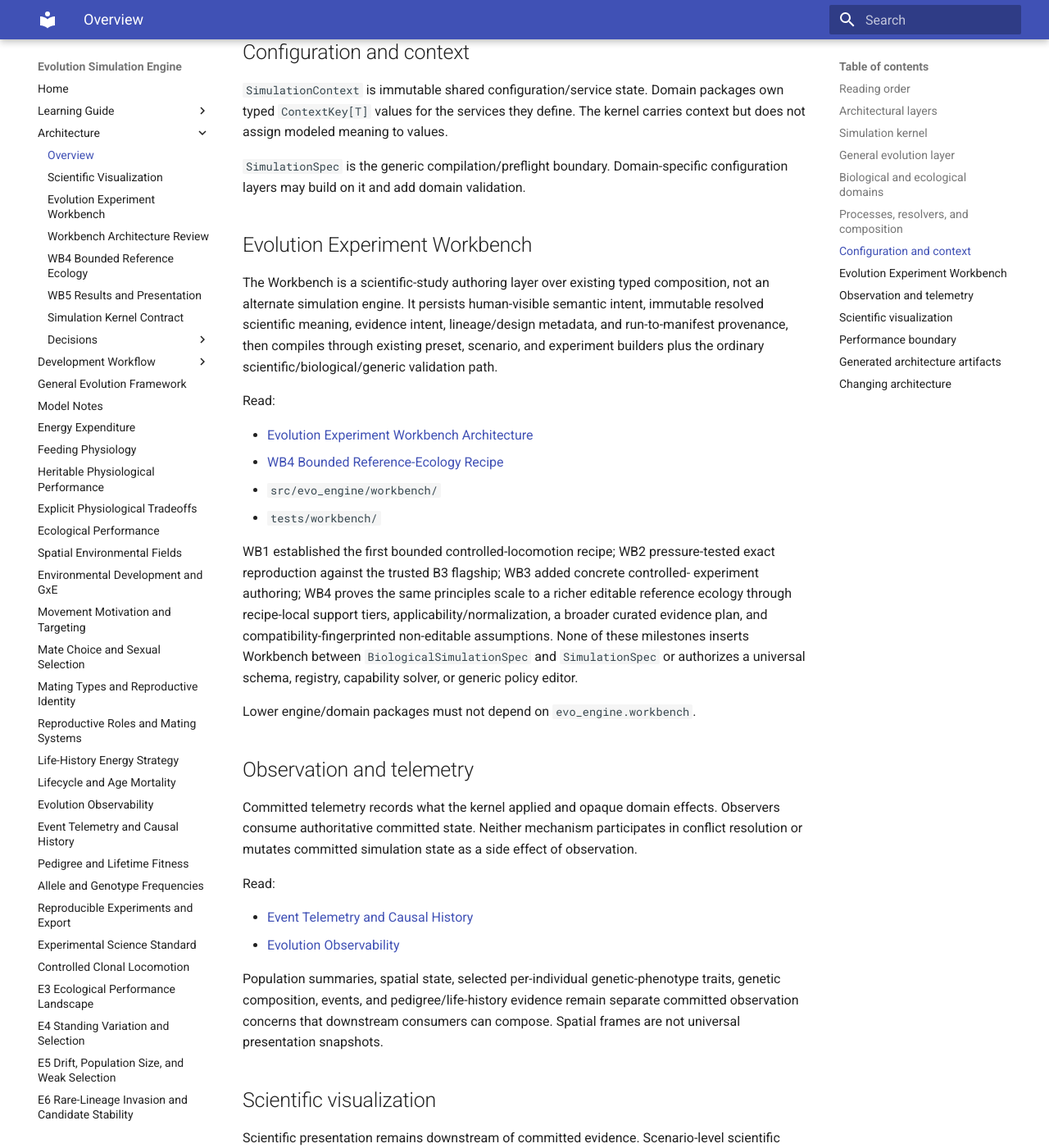
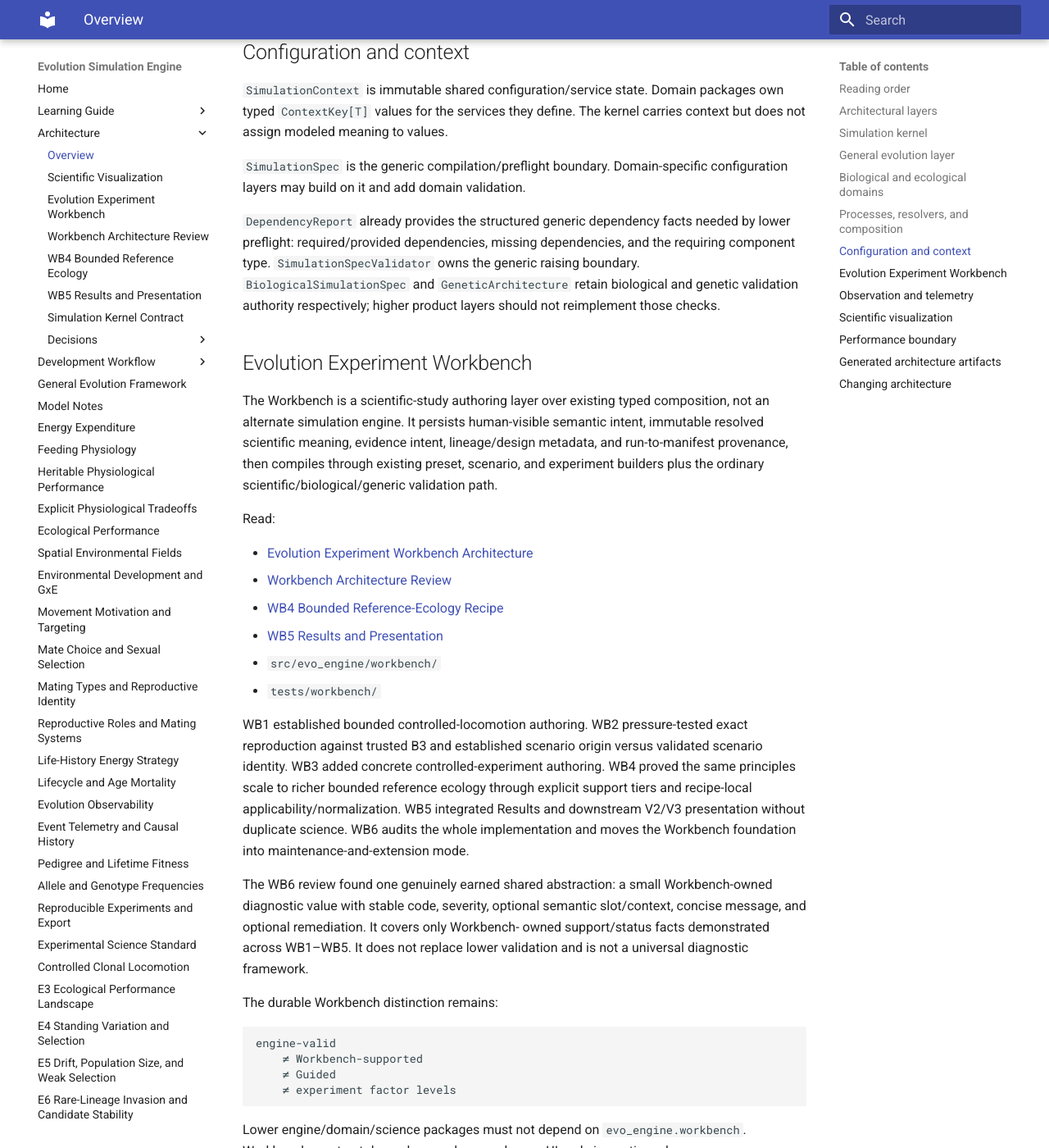
Before and after one commit to abdullahkhan57721/evolution-simulation-engine, an MkDocs documentation site: the page built from docs/architecture/index.md, in a window 1280 px wide and 1400 px high, scrolled down 3236 px. Shown: the whole window at 82% size. Built offline with MkDocs 1.6.1 and Material for MkDocs 9.7.7, drawn with Linux system fonts in a browser that asks for light colours; some of the changed text lies outside the part shown.

Commit message:
WB6: reconcile architecture index

````diff
--- a/docs/architecture/index.md
+++ b/docs/architecture/index.md
@@ -143,6 +143,13 @@ kernel carries context but does not assign modeled meaning to values.
 `SimulationSpec` is the generic compilation/preflight boundary. Domain-specific
 configuration layers may build on it and add domain validation.
 
+`DependencyReport` already provides the structured generic dependency facts needed
+by lower preflight: required/provided dependencies, missing dependencies, and the
+requiring component type. `SimulationSpecValidator` owns the generic raising
+boundary. `BiologicalSimulationSpec` and `GeneticArchitecture` retain biological
+and genetic validation authority respectively; higher product layers should not
+reimplement those checks.
+
 ## Evolution Experiment Workbench
 
 The Workbench is a scientific-study authoring layer over existing typed
@@ -155,20 +162,39 @@ validation path.
 Read:
 
 - [Evolution Experiment Workbench Architecture](../evolution_experiment_workbench.md)
+- [Workbench Architecture Review](../workbench_architecture_review.md)
 - [WB4 Bounded Reference-Ecology Recipe](../wb4_bounded_reference_ecology.md)
+- [WB5 Results and Presentation](../wb5_results_presentation.md)
 - `src/evo_engine/workbench/`
 - `tests/workbench/`
 
-WB1 established the first bounded controlled-locomotion recipe; WB2 pressure-tested
-exact reproduction against the trusted B3 flagship; WB3 added concrete controlled-
-experiment authoring; WB4 proves the same principles scale to a richer editable
-reference ecology through recipe-local support tiers, applicability/normalization,
-a broader curated evidence plan, and compatibility-fingerprinted non-editable
-assumptions. None of these milestones inserts Workbench between
-`BiologicalSimulationSpec` and `SimulationSpec` or authorizes a universal schema,
-registry, capability solver, or generic policy editor.
+WB1 established bounded controlled-locomotion authoring. WB2 pressure-tested exact
+reproduction against trusted B3 and established scenario origin versus validated
+scenario identity. WB3 added concrete controlled-experiment authoring. WB4 proved
+the same principles scale to richer bounded reference ecology through explicit
+support tiers and recipe-local applicability/normalization. WB5 integrated Results
+and downstream V2/V3 presentation without duplicate science. WB6 audits the whole
+implementation and moves the Workbench foundation into maintenance-and-extension
+mode.
 
-Lower engine/domain packages must not depend on `evo_engine.workbench`.
+The WB6 review found one genuinely earned shared abstraction: a small
+Workbench-owned diagnostic value with stable code, severity, optional semantic
+slot/context, concise message, and optional remediation. It covers only Workbench-
+owned support/status facts demonstrated across WB1–WB5. It does not replace lower
+validation and is not a universal diagnostic framework.
+
+The durable Workbench distinction remains:
+
+```text
+engine-valid
+    ≠ Workbench-supported
+    ≠ Guided
+    ≠ experiment factor levels
+```
+
+Lower engine/domain/science packages must not depend on `evo_engine.workbench`.
+Workbench must not depend on renderer packages. UI and cinematic code may consume
+Workbench downstream.
 
 ## Observation and telemetry
 
@@ -208,6 +234,11 @@ scenario-specific scientific encoding
 renderer-specific primitives and choreography
 ```
 
+Workbench result/presentation integration follows the same rule. Missing evidence
+can produce structured Workbench remediation, but UI/cinematic code must never
+reconstruct scientific events, genetics, pedigree, or spatial history that were not
+recorded.
+
 Do not put renderer metadata into modeled entities or committed scientific records,
 and do not introduce a universal scene/replay abstraction merely because multiple
 renderers share a conceptual visual vocabulary.
@@ -217,6 +248,10 @@ renderers share a conceptual visual vocabulary.
 Use synthetic domain-neutral kernel benchmarks for claims about generic kernel
 performance. Reference-ecology profiles intentionally remain useful integration
 signals, but their timings include domain-process costs.
+
+WB6 found no measured Workbench bottleneck requiring optimization. Spatial replay
+already carries a bounded evidence-volume advisory; do not optimize Workbench or
+kernel behavior speculatively.
 
 Read:
 
````
